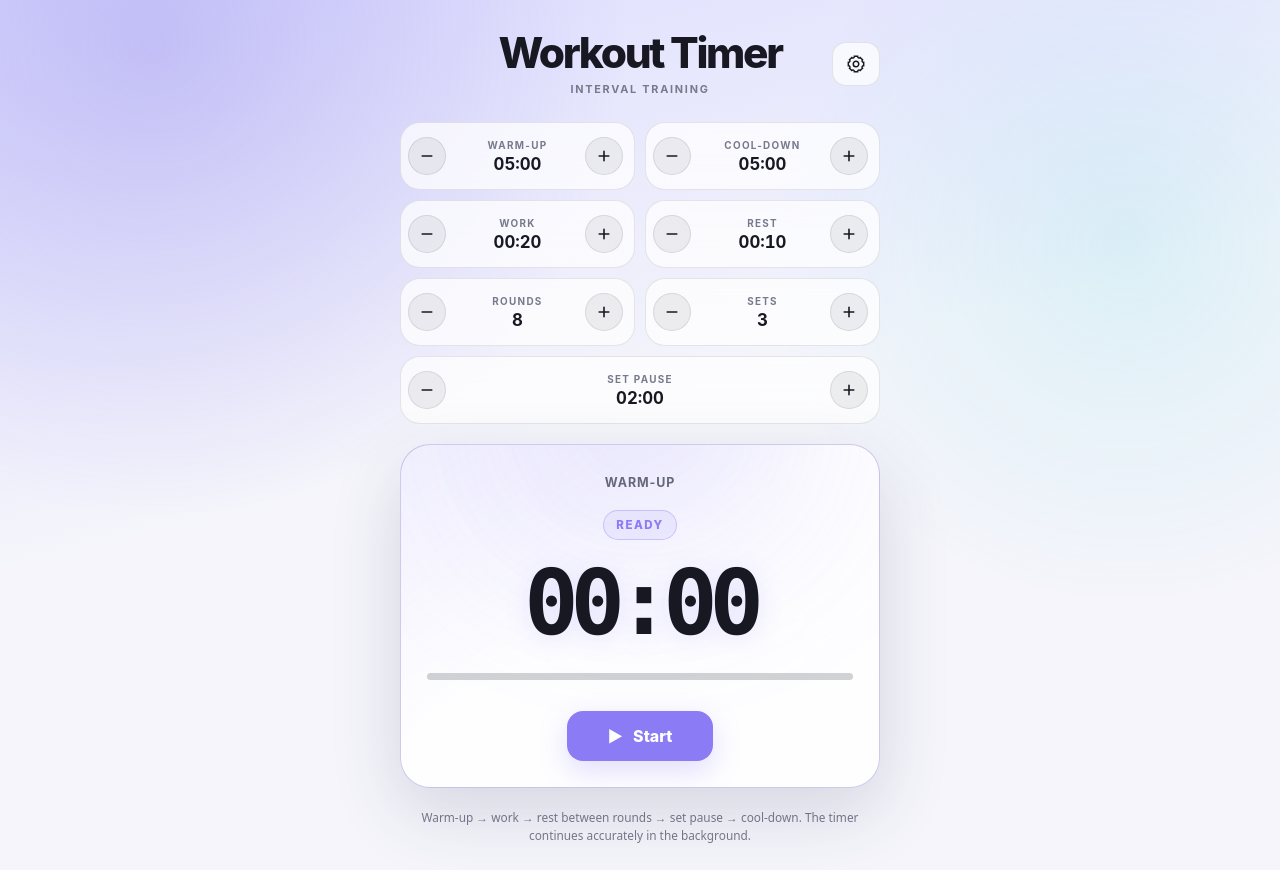
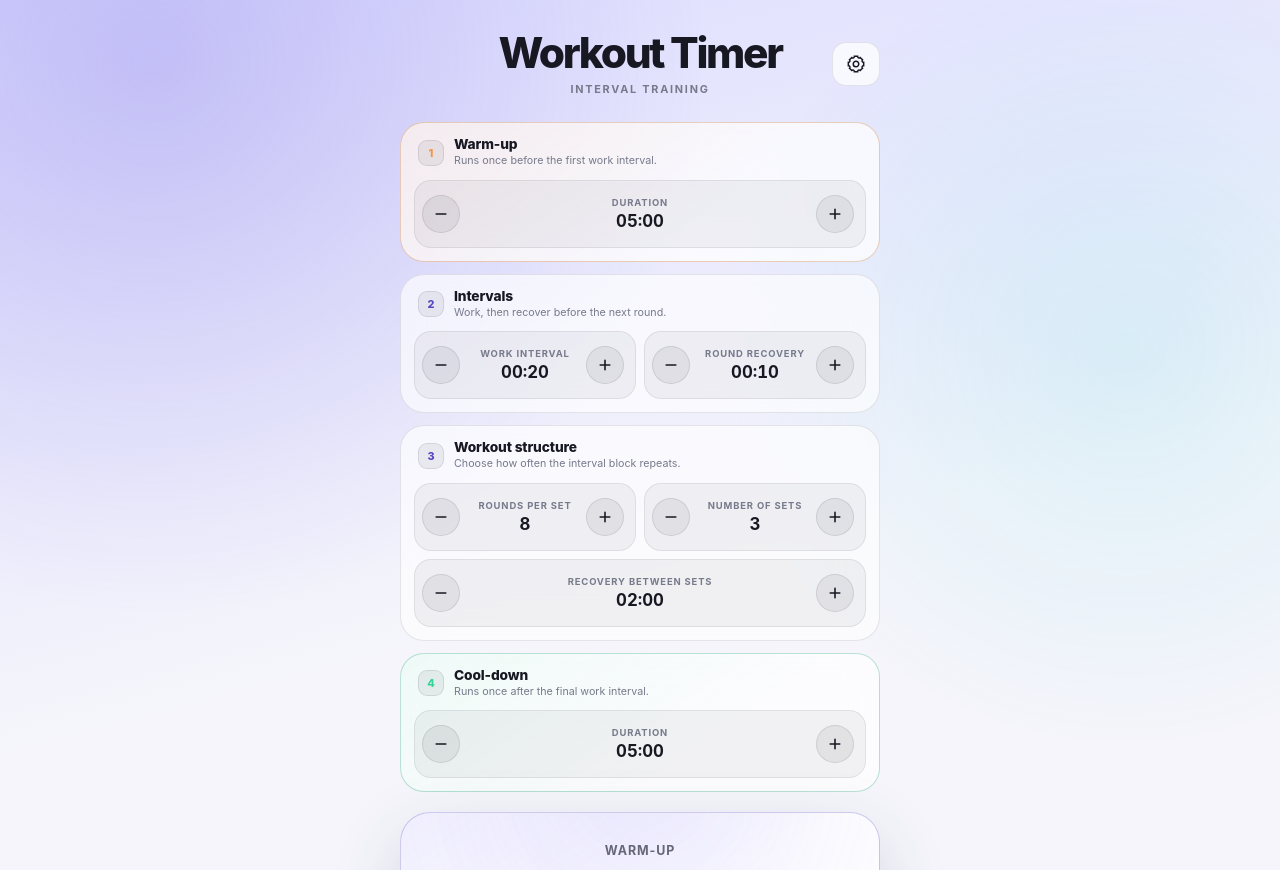
Before and after one commit to gcode-de/workout-timer, a website with bundled scripts: page index.html in a window 1280 px wide. Shown: the top 870 px of the page. Built offline with nearby package versions, Linux system fonts and the light colour scheme.

Commit message:
feat: clarify workout settings flow

```diff
--- a/index.html
+++ b/index.html
@@ -127,9 +127,73 @@
 
         .settings {
             display: grid;
+            gap: 12px;
+            margin-bottom: 20px;
+            text-align: left;
+        }
+
+        .setting-stage {
+            position: relative;
+            padding: 13px;
+            border: 1px solid var(--border);
+            border-radius: 24px;
+            background: color-mix(in srgb, var(--surface) 72%, transparent);
+            box-shadow: inset 0 1px 0 rgb(255 255 255 / 5%);
+            backdrop-filter: blur(18px);
+        }
+
+        .setting-stage:first-child {
+            border-color: color-mix(in srgb, #fb923c 26%, var(--border));
+            background: linear-gradient(145deg, color-mix(in srgb, #fb923c 8%, transparent), transparent 65%), var(--surface-soft);
+        }
+
+        .setting-stage:last-child {
+            border-color: color-mix(in srgb, #34d399 24%, var(--border));
+            background: linear-gradient(145deg, color-mix(in srgb, #34d399 7%, transparent), transparent 65%), var(--surface-soft);
+        }
+
+        .setting-stage-header {
+            display: grid;
+            grid-template-columns: auto minmax(0, 1fr);
+            gap: 10px;
+            align-items: center;
+            padding: 0 4px 11px;
+        }
+
+        .setting-stage-number {
+            display: inline-grid;
+            place-items: center;
+            width: 26px;
+            height: 26px;
+            border: 1px solid var(--border);
+            border-radius: 9px;
+            color: var(--accent-soft);
+            background: var(--secondary);
+            font-size: .68rem;
+            font-weight: 820;
+        }
+
+        .setting-stage:first-child .setting-stage-number { color: #fb923c; }
+        .setting-stage:last-child .setting-stage-number { color: #34d399; }
+
+        .setting-stage-title {
+            margin: 0;
+            font-size: .86rem;
+            font-weight: 780;
+            letter-spacing: -.01em;
+        }
+
+        .setting-stage-description {
+            margin: 2px 0 0;
+            color: var(--subtle);
+            font-size: .67rem;
+            line-height: 1.35;
+        }
+
+        .setting-grid {
+            display: grid;
             grid-template-columns: 1fr 1fr;
-            gap: 10px;
-            margin-bottom: 20px;
+            gap: 8px;
         }
 
         .setting {
@@ -138,25 +202,25 @@
             align-items: center;
             min-height: 68px;
             padding: 7px;
-            border: 1px solid var(--border);
-            border-radius: 20px;
-            background: var(--surface-soft);
+            border: 1px solid color-mix(in srgb, var(--border) 82%, transparent);
+            border-radius: 17px;
+            background: color-mix(in srgb, var(--secondary) 72%, transparent);
             box-shadow: inset 0 1px 0 rgb(255 255 255 / 5%);
-            backdrop-filter: blur(18px);
         }
 
-        .setting:last-child { grid-column: 1 / -1; }
+        .setting-wide { grid-column: 1 / -1; }
 
         .setting-copy {
             display: grid;
             gap: 3px;
+            text-align: center;
         }
 
         .setting-label {
             color: var(--subtle);
-            font-size: .62rem;
+            font-size: .59rem;
             font-weight: 750;
-            letter-spacing: .13em;
+            letter-spacing: .09em;
             text-transform: uppercase;
         }
 
@@ -730,8 +794,8 @@
 
         @media (max-width: 380px) {
             body { padding-inline: 14px; }
-            .settings { grid-template-columns: 1fr; }
-            .setting:last-child { grid-column: auto; }
+            .setting-grid { grid-template-columns: 1fr; }
+            .setting-wide { grid-column: auto; }
             .configuration-save { grid-template-columns: 1fr; }
             .configuration-save button { width: 100%; }
             .dialog-content { padding-inline: 20px; }
@@ -762,42 +826,89 @@
             </button>
         </header>
 
-        <section class="settings" aria-label="Workout settings">
+        <section class="settings" aria-label="Workout flow settings">
+            <section class="setting-stage" aria-labelledby="warmupSettingsTitle">
+                <header class="setting-stage-header">
+                    <span class="setting-stage-number" aria-hidden="true">1</span>
+                    <div>
+                        <h2 id="warmupSettingsTitle" class="setting-stage-title">Warm-up</h2>
+                        <p class="setting-stage-description">Runs once before the first work interval.</p>
+                    </div>
+                </header>
+                <div class="setting-grid">
+                    <div class="setting setting-wide">
+                        <button type="button" data-setting="warmupMs" data-change="-30000" aria-label="Reduce warm-up duration"><svg viewBox="0 0 20 20" aria-hidden="true" fill="none" stroke="currentColor" stroke-width="2" stroke-linecap="round"><path d="M4 10h12"/></svg></button>
+                        <span class="setting-copy"><span class="setting-label">Duration</span><strong id="warmupDuration" class="setting-value"></strong></span>
+                        <button type="button" data-setting="warmupMs" data-change="30000" aria-label="Increase warm-up duration"><svg viewBox="0 0 20 20" aria-hidden="true" fill="none" stroke="currentColor" stroke-width="2" stroke-linecap="round"><path d="M4 10h12M10 4v12"/></svg></button>
+                    </div>
+                </div>
+            </section>
+
+            <section class="setting-stage" aria-labelledby="intervalSettingsTitle">
+                <header class="setting-stage-header">
+                    <span class="setting-stage-number" aria-hidden="true">2</span>
+                    <div>
+                        <h2 id="intervalSettingsTitle" class="setting-stage-title">Intervals</h2>
+                        <p class="setting-stage-description">Work, then recover before the next round.</p>
+                    </div>
+                </header>
+                <div class="setting-grid">
                     <div class="setting">
-                <button type="button" data-setting="warmupMs" data-change="-30000" aria-label="Reduce warm-up time"><svg viewBox="0 0 20 20" aria-hidden="true" fill="none" stroke="currentColor" stroke-width="2" stroke-linecap="round"><path d="M4 10h12"/></svg></button>
-                <span class="setting-copy"><span class="setting-label">Warm-up</span><strong id="warmupDuration" class="setting-value"></strong></span>
-                <button type="button" data-setting="warmupMs" data-change="30000" aria-label="Increase warm-up time"><svg viewBox="0 0 20 20" aria-hidden="true" fill="none" stroke="currentColor" stroke-width="2" stroke-linecap="round"><path d="M4 10h12M10 4v12"/></svg></button>
+                        <button type="button" data-setting="workMs" data-change="-5000" aria-label="Reduce work interval"><svg viewBox="0 0 20 20" aria-hidden="true" fill="none" stroke="currentColor" stroke-width="2" stroke-linecap="round"><path d="M4 10h12"/></svg></button>
+                        <span class="setting-copy"><span class="setting-label">Work interval</span><strong id="workDuration" class="setting-value"></strong></span>
+                        <button type="button" data-setting="workMs" data-change="5000" aria-label="Increase work interval"><svg viewBox="0 0 20 20" aria-hidden="true" fill="none" stroke="currentColor" stroke-width="2" stroke-linecap="round"><path d="M4 10h12M10 4v12"/></svg></button>
                     </div>
                     <div class="setting">
-                <button type="button" data-setting="cooldownMs" data-change="-30000" aria-label="Reduce cool-down time"><svg viewBox="0 0 20 20" aria-hidden="true" fill="none" stroke="currentColor" stroke-width="2" stroke-linecap="round"><path d="M4 10h12"/></svg></button>
-                <span class="setting-copy"><span class="setting-label">Cool-down</span><strong id="cooldownDuration" class="setting-value"></strong></span>
-                <button type="button" data-setting="cooldownMs" data-change="30000" aria-label="Increase cool-down time"><svg viewBox="0 0 20 20" aria-hidden="true" fill="none" stroke="currentColor" stroke-width="2" stroke-linecap="round"><path d="M4 10h12M10 4v12"/></svg></button>
+                        <button type="button" data-setting="restMs" data-change="-5000" aria-label="Reduce recovery between rounds"><svg viewBox="0 0 20 20" aria-hidden="true" fill="none" stroke="currentColor" stroke-width="2" stroke-linecap="round"><path d="M4 10h12"/></svg></button>
+                        <span class="setting-copy"><span class="setting-label">Round recovery</span><strong id="restDuration" class="setting-value"></strong></span>
+                        <button type="button" data-setting="restMs" data-change="5000" aria-label="Increase recovery between rounds"><svg viewBox="0 0 20 20" aria-hidden="true" fill="none" stroke="currentColor" stroke-width="2" stroke-linecap="round"><path d="M4 10h12M10 4v12"/></svg></button>
+                    </div>
+                </div>
+            </section>
+
+            <section class="setting-stage" aria-labelledby="structureSettingsTitle">
+                <header class="setting-stage-header">
+                    <span class="setting-stage-number" aria-hidden="true">3</span>
+                    <div>
+                        <h2 id="structureSettingsTitle" class="setting-stage-title">Workout structure</h2>
+                        <p class="setting-stage-description">Choose how often the interval block repeats.</p>
+                    </div>
+                </header>
+                <div class="setting-grid">
+                    <div class="setting">
+                        <button type="button" data-setting="rounds" data-change="-1" aria-label="Reduce rounds per set"><svg viewBox="0 0 20 20" aria-hidden="true" fill="none" stroke="currentColor" stroke-width="2" stroke-linecap="round"><path d="M4 10h12"/></svg></button>
+                        <span class="setting-copy"><span class="setting-label">Rounds per set</span><strong id="rounds" class="setting-value"></strong></span>
+                        <button type="button" data-setting="rounds" data-change="1" aria-label="Increase rounds per set"><svg viewBox="0 0 20 20" aria-hidden="true" fill="none" stroke="currentColor" stroke-width="2" stroke-linecap="round"><path d="M4 10h12M10 4v12"/></svg></button>
                     </div>
                     <div class="setting">
-                <button type="button" data-setting="workMs" data-change="-5000" aria-label="Reduce work time"><svg viewBox="0 0 20 20" aria-hidden="true" fill="none" stroke="currentColor" stroke-width="2" stroke-linecap="round"><path d="M4 10h12"/></svg></button>
-                <span class="setting-copy"><span class="setting-label">Work</span><strong id="workDuration" class="setting-value"></strong></span>
-                <button type="button" data-setting="workMs" data-change="5000" aria-label="Increase work time"><svg viewBox="0 0 20 20" aria-hidden="true" fill="none" stroke="currentColor" stroke-width="2" stroke-linecap="round"><path d="M4 10h12M10 4v12"/></svg></button>
+                        <button type="button" data-setting="sets" data-change="-1" aria-label="Reduce number of sets"><svg viewBox="0 0 20 20" aria-hidden="true" fill="none" stroke="currentColor" stroke-width="2" stroke-linecap="round"><path d="M4 10h12"/></svg></button>
+                        <span class="setting-copy"><span class="setting-label">Number of sets</span><strong id="sets" class="setting-value"></strong></span>
+                        <button type="button" data-setting="sets" data-change="1" aria-label="Increase number of sets"><svg viewBox="0 0 20 20" aria-hidden="true" fill="none" stroke="currentColor" stroke-width="2" stroke-linecap="round"><path d="M4 10h12M10 4v12"/></svg></button>
                     </div>
-            <div class="setting">
-                <button type="button" data-setting="restMs" data-change="-5000" aria-label="Reduce rest time"><svg viewBox="0 0 20 20" aria-hidden="true" fill="none" stroke="currentColor" stroke-width="2" stroke-linecap="round"><path d="M4 10h12"/></svg></button>
-                <span class="setting-copy"><span class="setting-label">Rest</span><strong id="restDuration" class="setting-value"></strong></span>
-                <button type="button" data-setting="restMs" data-change="5000" aria-label="Increase rest time"><svg viewBox="0 0 20 20" aria-hidden="true" fill="none" stroke="currentColor" stroke-width="2" stroke-linecap="round"><path d="M4 10h12M10 4v12"/></svg></button>
+                    <div class="setting setting-wide">
+                        <button type="button" data-setting="pauseMs" data-change="-10000" aria-label="Reduce recovery between sets"><svg viewBox="0 0 20 20" aria-hidden="true" fill="none" stroke="currentColor" stroke-width="2" stroke-linecap="round"><path d="M4 10h12"/></svg></button>
+                        <span class="setting-copy"><span class="setting-label">Recovery between sets</span><strong id="pauseDuration" class="setting-value"></strong></span>
+                        <button type="button" data-setting="pauseMs" data-change="10000" aria-label="Increase recovery between sets"><svg viewBox="0 0 20 20" aria-hidden="true" fill="none" stroke="currentColor" stroke-width="2" stroke-linecap="round"><path d="M4 10h12M10 4v12"/></svg></button>
                     </div>
-            <div class="setting">
-                <button type="button" data-setting="rounds" data-change="-1" aria-label="Reduce rounds"><svg viewBox="0 0 20 20" aria-hidden="true" fill="none" stroke="currentColor" stroke-width="2" stroke-linecap="round"><path d="M4 10h12"/></svg></button>
-                <span class="setting-copy"><span class="setting-label">Rounds</span><strong id="rounds" class="setting-value"></strong></span>
-                <button type="button" data-setting="rounds" data-change="1" aria-label="Increase rounds"><svg viewBox="0 0 20 20" aria-hidden="true" fill="none" stroke="currentColor" stroke-width="2" stroke-linecap="round"><path d="M4 10h12M10 4v12"/></svg></button>
                 </div>
-            <div class="setting">
-                <button type="button" data-setting="sets" data-change="-1" aria-label="Reduce sets"><svg viewBox="0 0 20 20" aria-hidden="true" fill="none" stroke="currentColor" stroke-width="2" stroke-linecap="round"><path d="M4 10h12"/></svg></button>
-                <span class="setting-copy"><span class="setting-label">Sets</span><strong id="sets" class="setting-value"></strong></span>
-                <button type="button" data-setting="sets" data-change="1" aria-label="Increase sets"><svg viewBox="0 0 20 20" aria-hidden="true" fill="none" stroke="currentColor" stroke-width="2" stroke-linecap="round"><path d="M4 10h12M10 4v12"/></svg></button>
+            </section>
+
+            <section class="setting-stage" aria-labelledby="cooldownSettingsTitle">
+                <header class="setting-stage-header">
+                    <span class="setting-stage-number" aria-hidden="true">4</span>
+                    <div>
+                        <h2 id="cooldownSettingsTitle" class="setting-stage-title">Cool-down</h2>
+                        <p class="setting-stage-description">Runs once after the final work interval.</p>
                     </div>
-            <div class="setting">
-                <button type="button" data-setting="pauseMs" data-change="-10000" aria-label="Reduce set pause"><svg viewBox="0 0 20 20" aria-hidden="true" fill="none" stroke="currentColor" stroke-width="2" stroke-linecap="round"><path d="M4 10h12"/></svg></button>
-                <span class="setting-copy"><span class="setting-label">Set pause</span><strong id="pauseDuration" class="setting-value"></strong></span>
-                <button type="button" data-setting="pauseMs" data-change="10000" aria-label="Increase set pause"><svg viewBox="0 0 20 20" aria-hidden="true" fill="none" stroke="currentColor" stroke-width="2" stroke-linecap="round"><path d="M4 10h12M10 4v12"/></svg></button>
+                </header>
+                <div class="setting-grid">
+                    <div class="setting setting-wide">
+                        <button type="button" data-setting="cooldownMs" data-change="-30000" aria-label="Reduce cool-down duration"><svg viewBox="0 0 20 20" aria-hidden="true" fill="none" stroke="currentColor" stroke-width="2" stroke-linecap="round"><path d="M4 10h12"/></svg></button>
+                        <span class="setting-copy"><span class="setting-label">Duration</span><strong id="cooldownDuration" class="setting-value"></strong></span>
+                        <button type="button" data-setting="cooldownMs" data-change="30000" aria-label="Increase cool-down duration"><svg viewBox="0 0 20 20" aria-hidden="true" fill="none" stroke="currentColor" stroke-width="2" stroke-linecap="round"><path d="M4 10h12M10 4v12"/></svg></button>
                     </div>
+                </div>
+            </section>
         </section>
 
         <section id="timerCard" class="timer-card" data-phase="idle" aria-label="Timer">
@@ -816,7 +927,7 @@
             </div>
         </section>
 
-        <p class="hint">Warm-up → work → rest between rounds → set pause → cool-down. The timer continues accurately in the background.</p>
+        <p class="hint">The settings follow your workout from start to finish. The timer continues accurately in the background.</p>
     </main>
 
     <dialog id="settingsDialog" aria-labelledby="settingsTitle">
--- a/service-worker.js
+++ b/service-worker.js
@@ -1,4 +1,4 @@
-const CACHE_NAME = 'workout-timer-v12';
+const CACHE_NAME = 'workout-timer-v13';
 const APP_SHELL = [
     './',
     './index.html',
```
Lines whose indentation alone changed are shown as unchanged.
